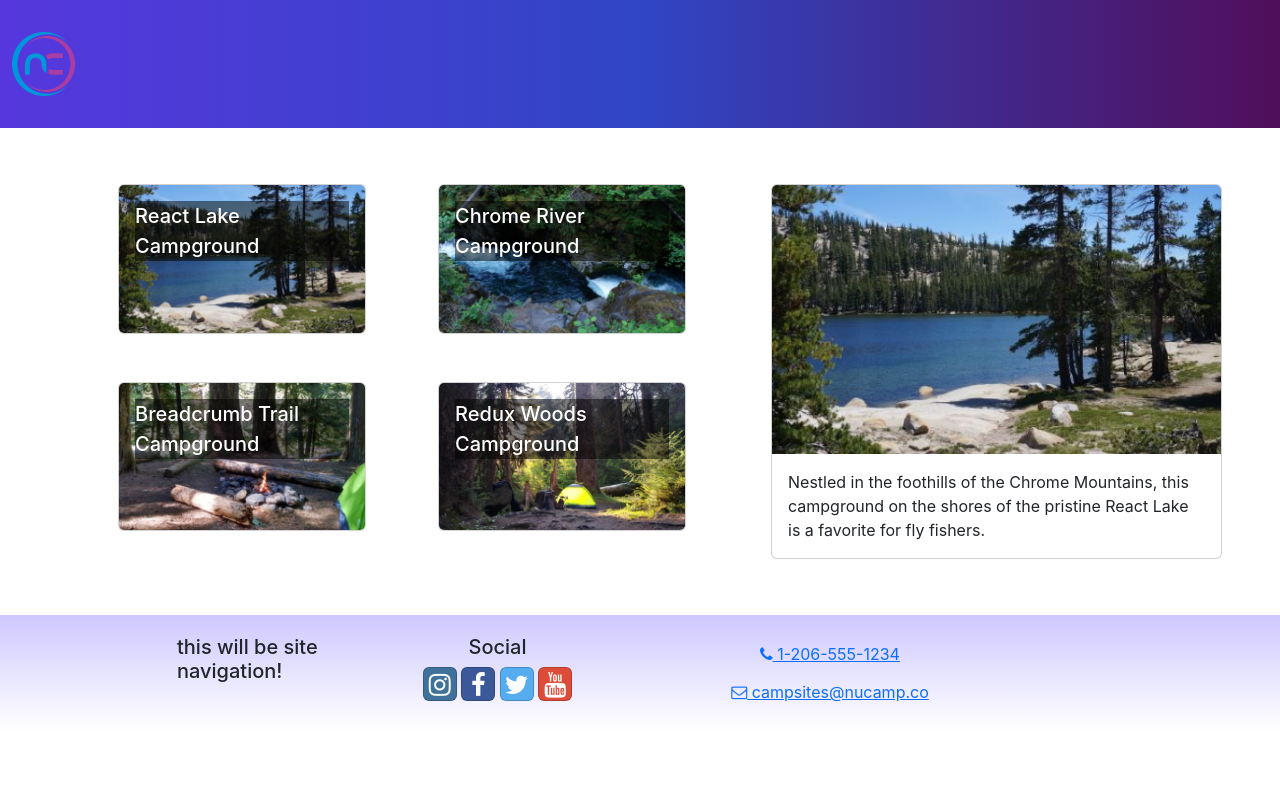
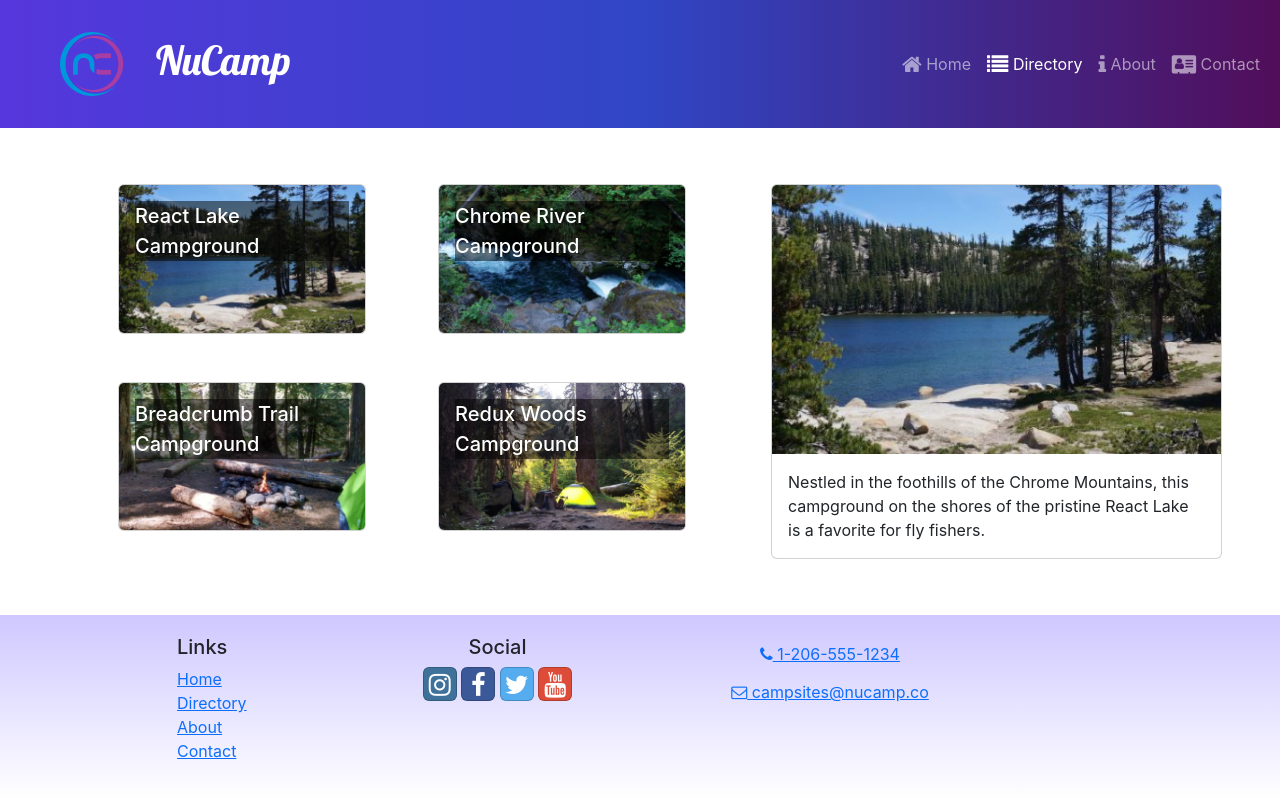
Before and after one commit to clouddrop7/nucampsite, a React (Create React App) app: page /directory in a window 1280 px wide. Built offline with nearby package versions, Linux system fonts and the light colour scheme.

Commit message:
Header and Footer Links

```diff
--- a/package.json
+++ b/package.json
@@ -7,6 +7,7 @@
     "@testing-library/jest-dom": "^5.17.0",
     "@testing-library/react": "^13.4.0",
     "@testing-library/user-event": "^14.5.2",
+    "@types/reactstrap": "^8.7.2",
     "bootstrap-social": "^5.1.1",
     "font-awesome": "^4.7.0",
     "formik": "^2.2.9",
--- a/src/components/Footer.js
+++ b/src/components/Footer.js
@@ -1,4 +1,5 @@
 import { Container, Row, Col } from 'reactstrap';
+import { Link } from 'react-router-dom';
 
 const Footer = () => {
     return (
@@ -10,7 +11,23 @@
                         xs={{size: 4, offset: 1}}
                         sm='2'
                     >
-                    <h5>this will be site navigation!</h5>
+                    <h5>Links</h5>
+                        <ul
+                            className='list-unstyled'
+                        >
+                        <li>
+                            <Link to='/'>Home</Link>
+                        </li>
+                        <li>
+                            <Link to='directory'>Directory</Link>
+                        </li>
+                        <li>
+                            <Link to='About'>About</Link>
+                        </li>
+                        <li>
+                            <Link to='Contact'>Contact</Link>
+                        </li>
+                        </ul>
                     </Col>
                     <Col
                         xs='6'
--- a/src/components/Header.js
+++ b/src/components/Header.js
@@ -1,12 +1,54 @@
-import { Navbar, NavbarBrand } from 'reactstrap';
+import { useState } from 'react';
+
+import {
+  Navbar,
+  NavbarBrand,
+  Collapse,
+  NavbarToggler,
+  Nav,
+  NavItem,
+} from 'reactstrap';
+import { NavLink} from 'react-router-dom';
 import NucampLogo from '../app/assets/img/logo.png';
 
 const Header = () => {
+  const [menuOpen, setMenuOpen] = useState(false);
     return (
         <Navbar dark color='primary' sticky='top' expand='md'>
-          <NavbarBrand href='/'>
-            <img src={NucampLogo} alt='nucamp logo' />
+          <NavbarBrand className='ms-5' href='/'>
+            <img src={NucampLogo} alt='nucamp logo' className='float-start' />
+            <h1 className='mt-1'>NuCamp</h1>
           </NavbarBrand>
+          <NavbarToggler
+            onClick={() => setMenuOpen(!menuOpen)}
+          />
+          <Collapse
+            isOpen={menuOpen}
+          navbar
+          >
+            <Nav className='ms-auto' navbar>
+              <NavItem>
+                <NavLink className='nav-link' to='/'>
+                  <i className='fa fa-home fa-lg' /> Home
+                </NavLink>
+              </NavItem>
+              <NavItem>
+                <NavLink className='nav-link' to='directory'>
+                  <i className='fa fa-list fa-lg' /> Directory
+                </NavLink>
+              </NavItem>
+              <NavItem>
+                <NavLink className='nav-link' to='about'>
+                  <i className='fa fa-info fa-lg' /> About
+                </NavLink>
+              </NavItem>
+              <NavItem>
+                <NavLink className='nav-link' to='contact'>
+                  <i className='fa fa-address-card fa-lg' /> Contact
+                </NavLink>
+              </NavItem>
+            </Nav>
+          </Collapse>
       </Navbar>
     )
 }
```
Also changed, not shown: 1 other file (tests, documents, lock files or other folders).
